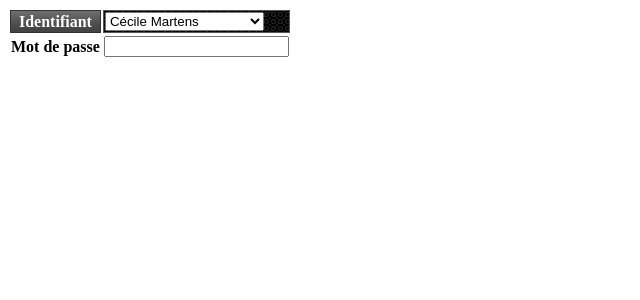
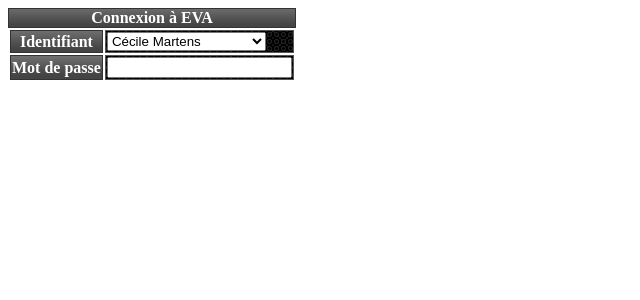
Before and after one commit to jinkins/maxa, a PHP site: page / in a window 1280 px wide. Shown: the top 300 px of the page, without its empty margins (0-640 px from the left). Run offline with PHP 8.4, Linux system fonts and the light colour scheme.

Commit message:
Ecran de connexion

```diff
--- a/CSS/index.css
+++ b/CSS/index.css
@@ -1,5 +1,13 @@
 #connexion
 {
+    height: 100%;
+    width:100%;
+    display:table;
     display:inline-block;
+}
+
+#tabConnexion
+{
+    display: table-cell;
     vertical-align:middle;
 }
--- a/Classes/appelClasse.php
+++ b/Classes/appelClasse.php
@@ -7,7 +7,5 @@ function chargerClasse($classe)
 
 spl_autoload_register('chargerClasse');
 
-$bdd = new PDO('mysql:host=localhost;dbname=agency' , 'root', 'root', array(PDO::MYSQL_ATTR_INIT_COMMAND => "SET NAMES utf8"));
-
 session_start();
 ?>
--- /dev/null
+++ b/Classes/connexion.php
@@ -0,0 +1,3 @@
+<?php
+
+?>
--- a/index.html
+++ b/index.html
@@ -12,6 +12,7 @@
         <form method="post" id="formConnexion" action="connexion.php">
             <div class="connexion">
                 <table id="tabConnexion">
+                    <caption class="ui-widget-header">Connexion à EVA</caption>
                     <tr>
                         <th class="ui-widget-header"><label for="qui">Identifiant</label></th>
                         <td class="ui-widget-content">
@@ -29,8 +30,8 @@
                         </td>
                     </tr>
                     <tr>
-                        <th><label for="mdp">Mot de passe</label></th>
-                        <td>
+                        <th class="ui-widget-header"><label for="mdp">Mot de passe</label></th>
+                        <td class="ui-widget-content">
                             <input type="password" id="mdp" name="mdp">
                         </td>
                     </tr>
```
Also changed, not shown: Classes/BDD.class.php (added, +14 -0 lines), TESTS/index.php (added, +21 -0 lines).
